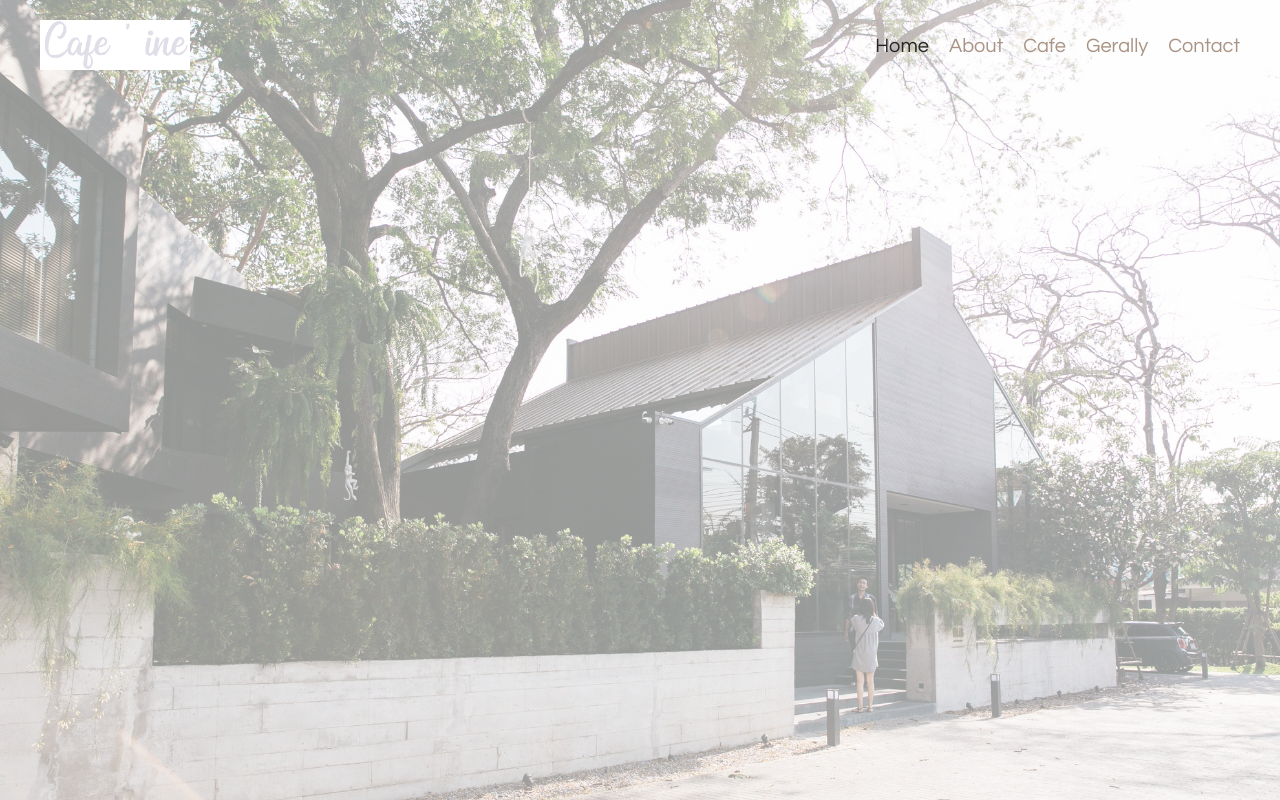
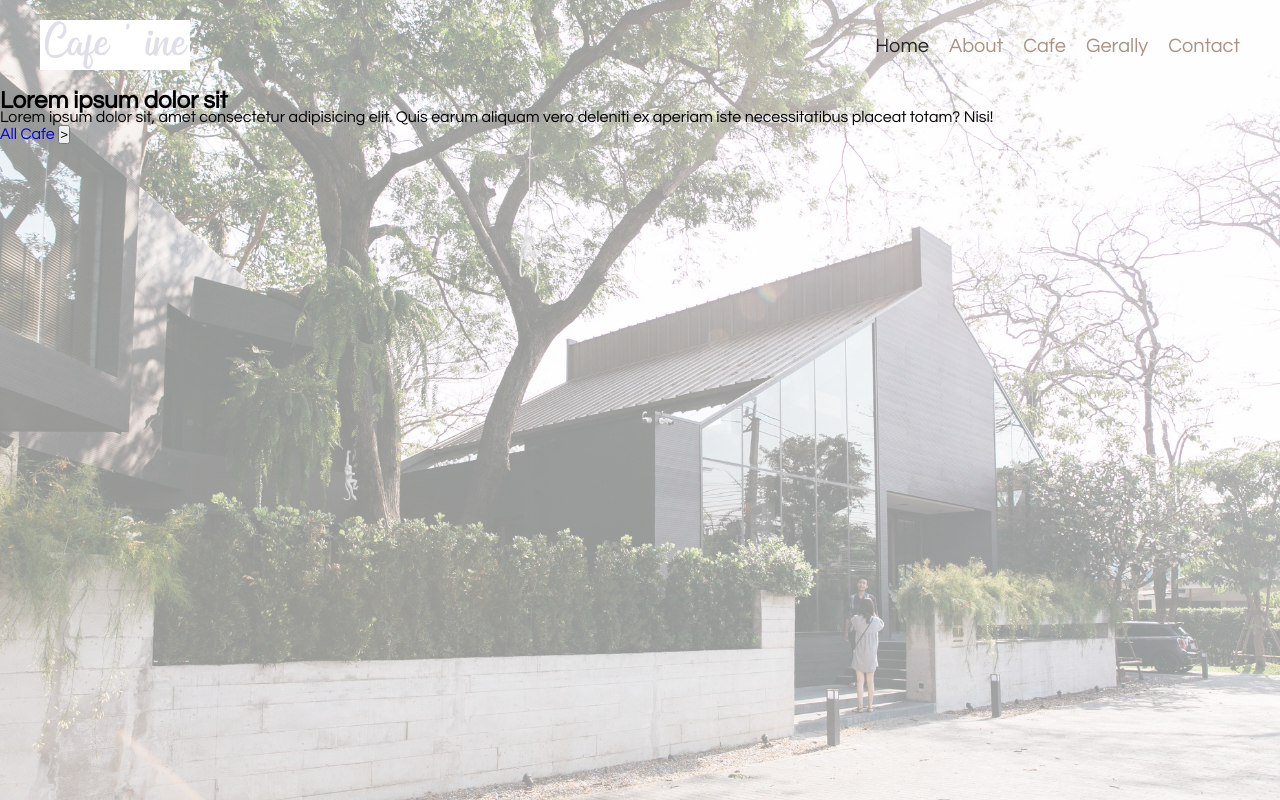
Before and after one commit to Antsar87/cafe, a website: page index.html in a window 1280 px wide. Drawn offline with Linux system fonts and the light colour scheme.

Commit message:
Starting Header Text

```diff
--- a/index.html
+++ b/index.html
@@ -25,6 +25,16 @@
           <li><a href="#">Contact</a></li>
         </ul>
       </nav>
+      <main>
+        <h2>Lorem ipsum dolor sit</h2>
+        <p>
+          Lorem ipsum dolor sit, amet consectetur adipisicing elit. Quis earum
+          aliquam vero deleniti ex aperiam iste necessitatibus placeat totam?
+          Nisi!
+        </p>
+        <a href="#"> All Cafe </a>
+        <button>></button>
+      </main>
     </header>
   </body>
 </html>
```
